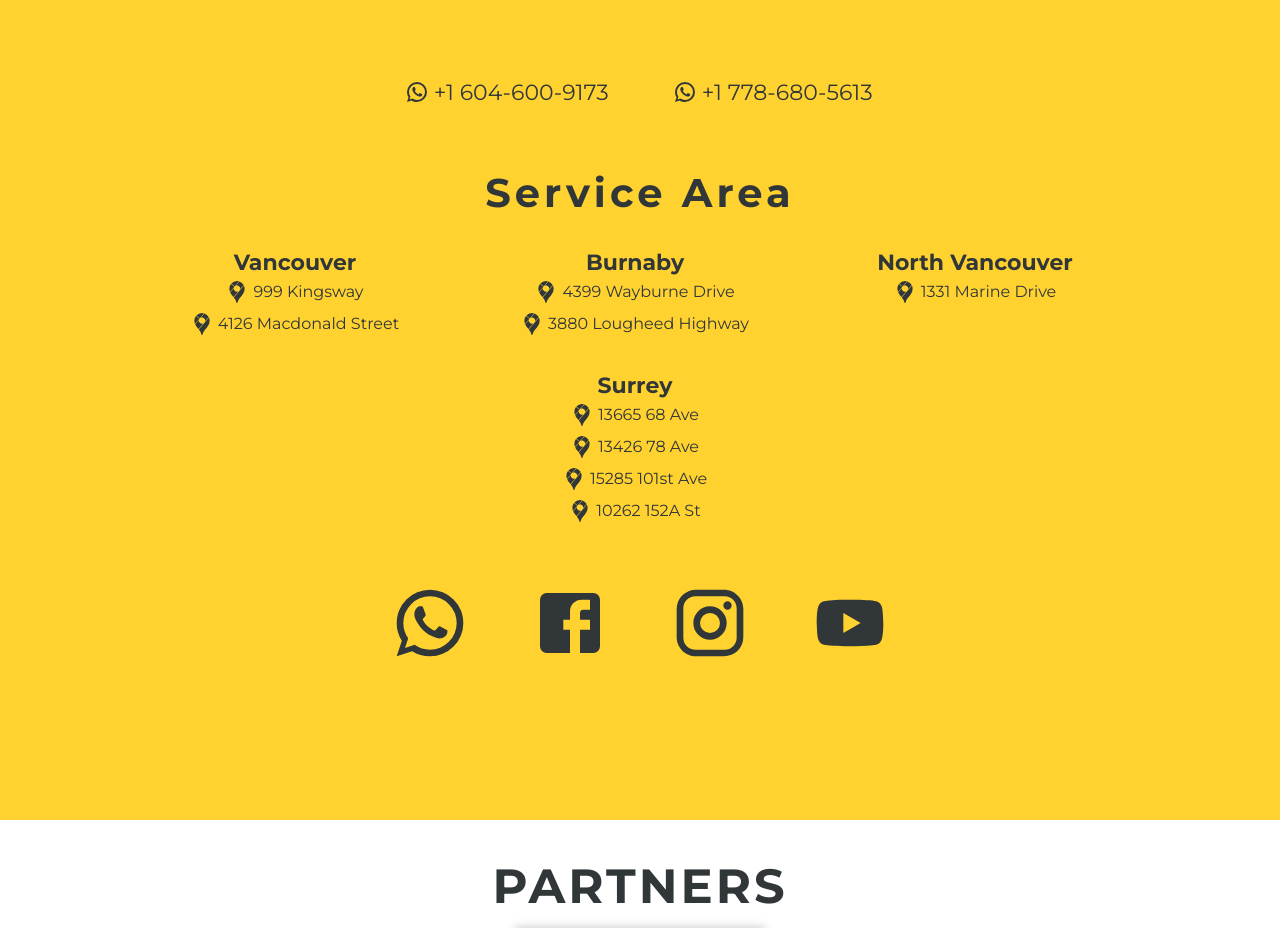
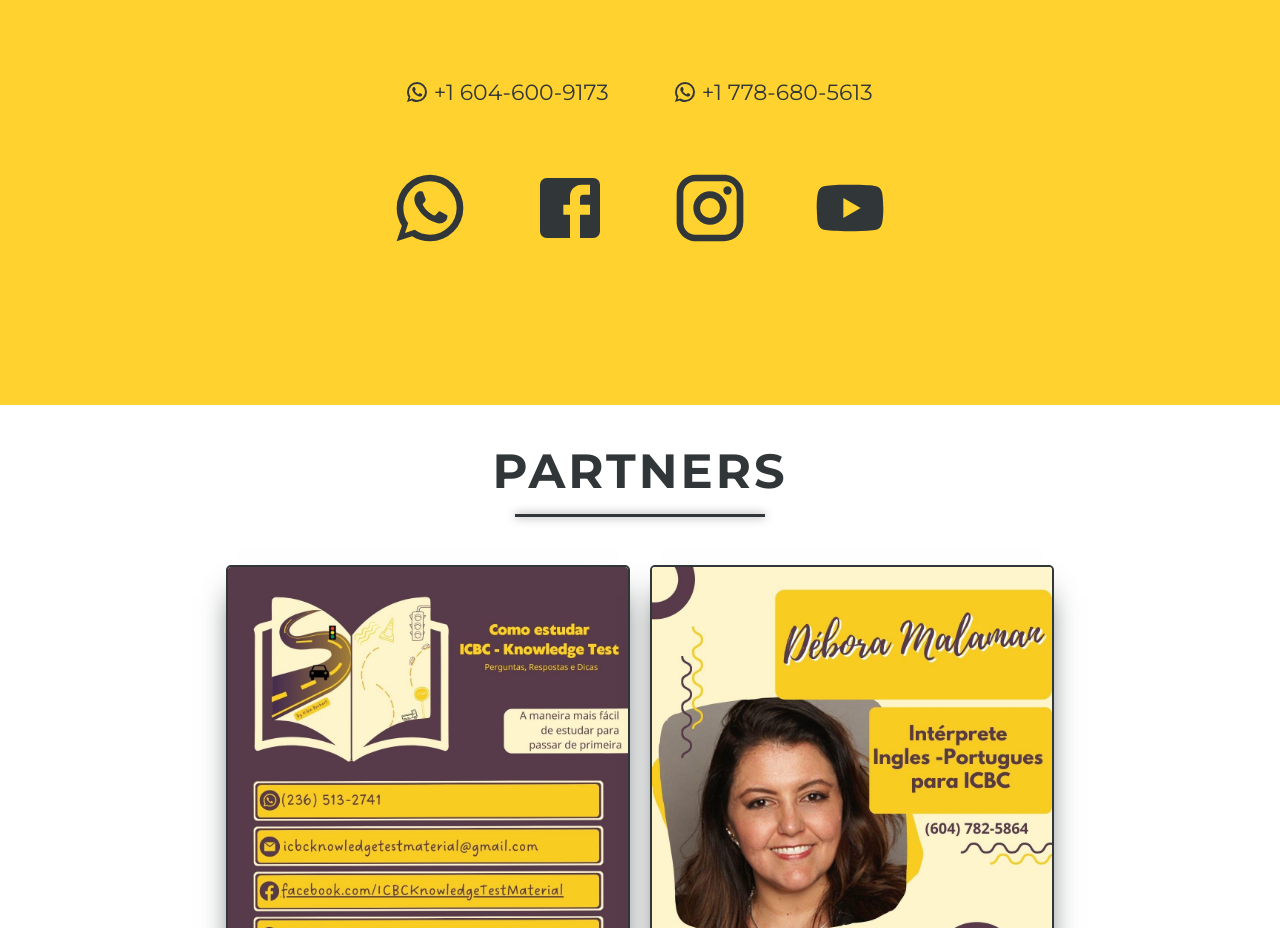
Before and after one commit to vanncastro/vancastro, a Next.js app: page / in a window 1280 px wide. Shown: the part 7260-8188 px from the top of the page. Built offline with nearby package versions, Linux system fonts and the light colour scheme.

Commit message:
remove service area

```diff
--- a/src/components/Contact.tsx
+++ b/src/components/Contact.tsx
@@ -180,35 +180,35 @@ export const Contact = () => {
           );
         })}
       </StyledSection>
-      <StyledSubTitle margin={"0 0 -40px"}>Service Area</StyledSubTitle>
+      {/*<StyledSubTitle margin={"0 0 -40px"}>Service Area</StyledSubTitle>*/}
 
-      <StyledSection>
-        {pageSettings.service_area.map((area, index) => {
-          return (
-            <StyledContainer key={`${index}service`}>
-              <StyledServiceTitle>{area.title}</StyledServiceTitle>
+      {/*<StyledSection>*/}
+      {/*  {pageSettings.service_area.map((area, index) => {*/}
+      {/*    return (*/}
+      {/*      <StyledContainer key={`${index}service`}>*/}
+      {/*        <StyledServiceTitle>{area.title}</StyledServiceTitle>*/}
 
-              {area.address.map((e) => {
-                return (
-                  <a
-                    style={{
-                      textDecoration: "none",
-                    }}
-                    key={e.label}
-                    target="_blank"
-                    href={e.google_maps_location}
-                  >
-                    <StyledLi>
-                      <SiGooglemaps />
-                      {e.label}
-                    </StyledLi>
-                  </a>
-                );
-              })}
-            </StyledContainer>
-          );
-        })}
-      </StyledSection>
+      {/*        {area.address.map((e) => {*/}
+      {/*          return (*/}
+      {/*            <a*/}
+      {/*              style={{*/}
+      {/*                textDecoration: "none",*/}
+      {/*              }}*/}
+      {/*              key={e.label}*/}
+      {/*              target="_blank"*/}
+      {/*              href={e.google_maps_location}*/}
+      {/*            >*/}
+      {/*              <StyledLi>*/}
+      {/*                <SiGooglemaps />*/}
+      {/*                {e.label}*/}
+      {/*              </StyledLi>*/}
+      {/*            </a>*/}
+      {/*          );*/}
+      {/*        })}*/}
+      {/*      </StyledContainer>*/}
+      {/*    );*/}
+      {/*  })}*/}
+      {/*</StyledSection>*/}
       <SocialIcons>
         <a
           target="_blank"
```
